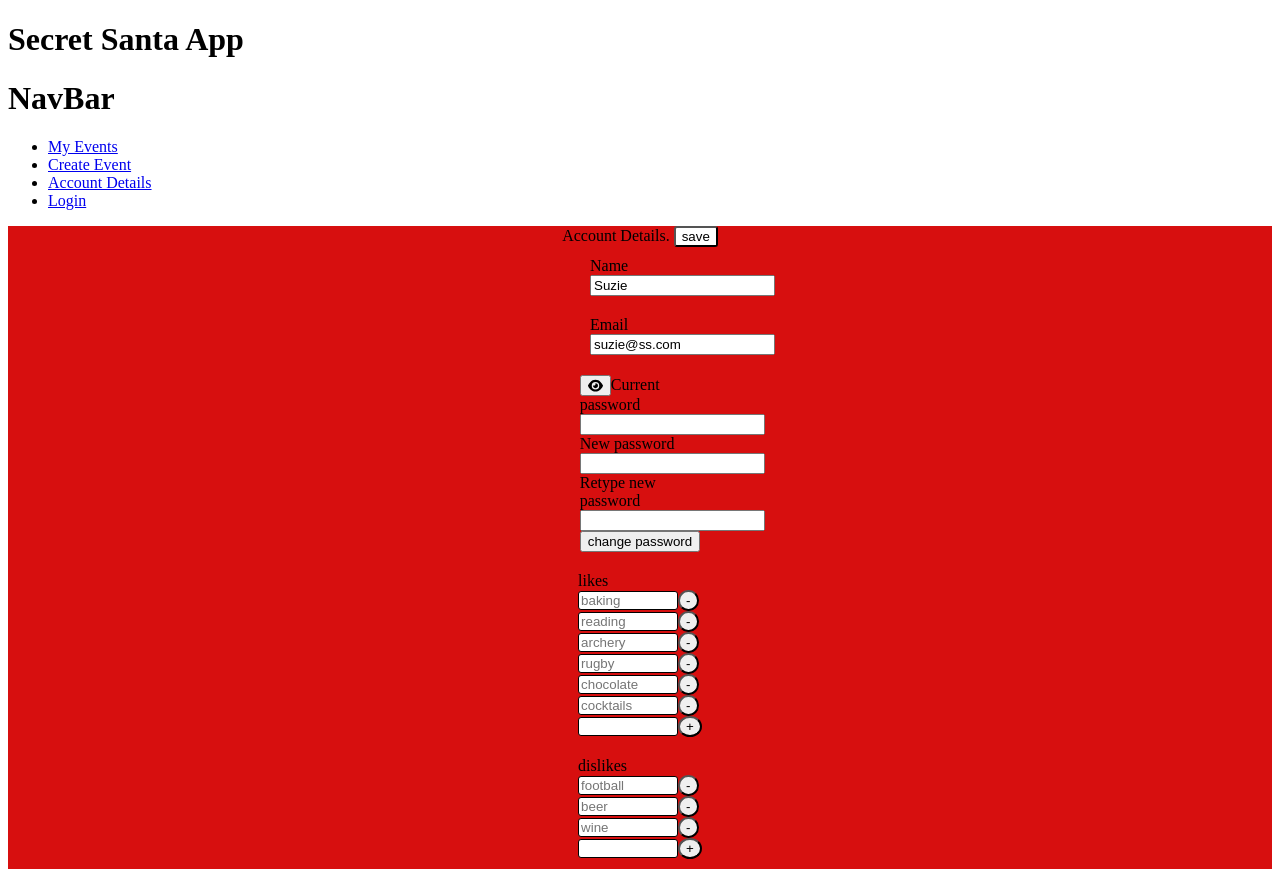
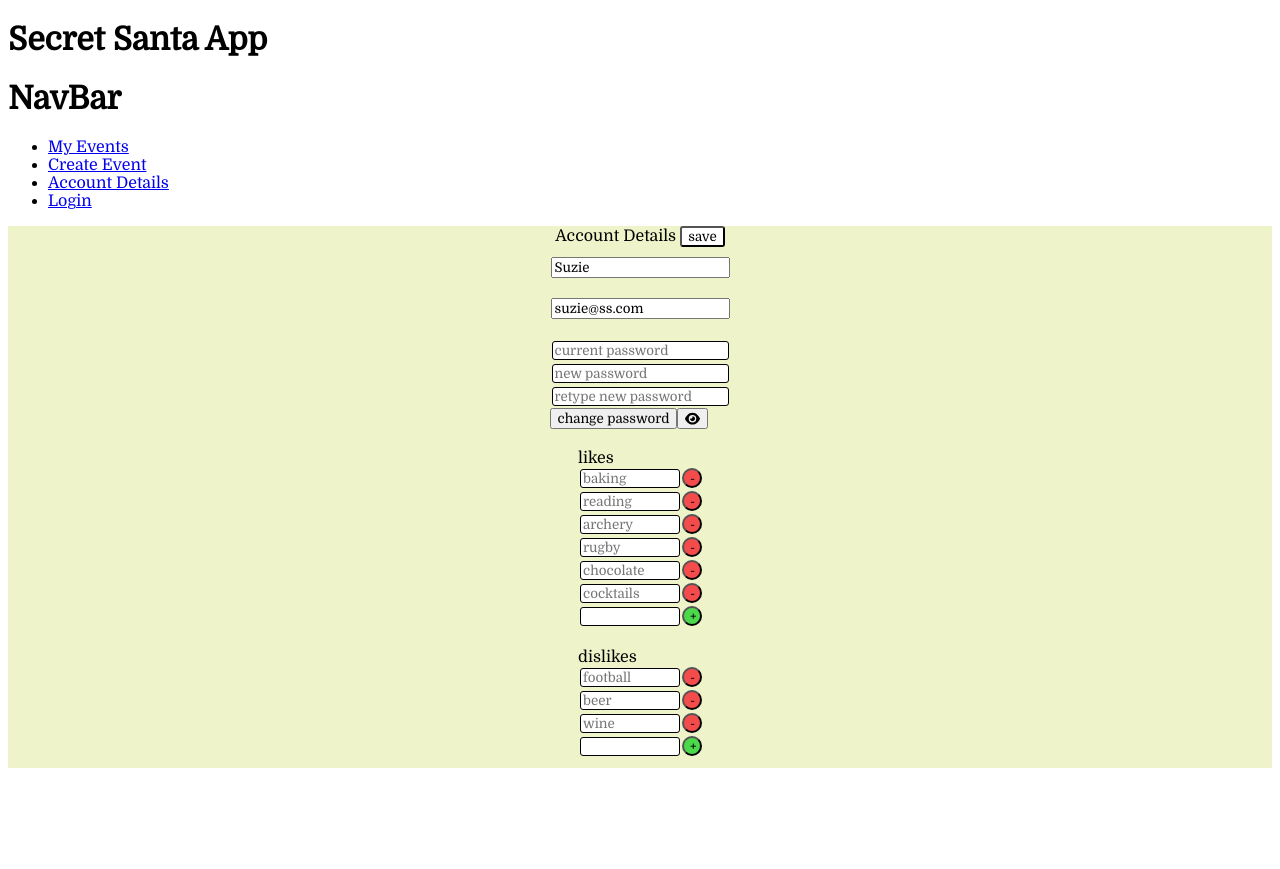
Before and after one commit to SuzBarnes/secret-santa, a React (Create React App) app: page /account-details in a window 1280 px wide. Both pictures are taken after a click on the button "edit". After the commit the page ends 829 px from the top, so only its background shows below. Built offline with nearby package versions, Linux system fonts and the light colour scheme.

Commit message:
some styling to accountDetails component

```diff
--- a/public/index.html
+++ b/public/index.html
@@ -3,6 +3,9 @@
   <head>
     <meta charset="utf-8" />
     <link rel="icon" href="%PUBLIC_URL%/favicon.ico" />
+    <link rel="preconnect" href="https://fonts.googleapis.com">
+<link rel="preconnect" href="https://fonts.gstatic.com" crossorigin>
+<link href="https://fonts.googleapis.com/css2?family=Dancing+Script:wght@600&family=Domine&display=swap" rel="stylesheet">
     <meta name="viewport" content="width=device-width, initial-scale=1" />
     <meta name="theme-color" content="#000000" />
     <meta
--- a/src/components/AccountDetails.js
+++ b/src/components/AccountDetails.js
@@ -1,3 +1,4 @@
+/* eslint-disable no-console */
 import React, { useState } from "react";
 import { FontAwesomeIcon } from "@fortawesome/react-fontawesome";
 import { faEye } from "@fortawesome/free-solid-svg-icons";
@@ -81,7 +82,7 @@ const AccountDetails = () => {
   return (
     <div className="account-details-container">
       <div className="account-details-title">
-        Account Details.{" "}
+        Account Details{" "}
         {notEditable ? (
           <button type="submit" onClick={() => setNotEditable(false)}>
             edit
@@ -100,77 +101,66 @@ const AccountDetails = () => {
       </div>
       <div className="fields-container">
         <div className="field-card">
-          <label className="field-tag" htmlFor="name">
-            Name
-            <input
-              className="field-value"
-              id="name"
-              name="name"
-              placeholder="name"
-              type="text"
-              value={fields.name}
-              onChange={handleChange}
-              readOnly={notEditable}
-            />
-          </label>
+          <input
+            className="field-value"
+            id="name"
+            name="name"
+            placeholder="name"
+            type="text"
+            value={fields.name}
+            onChange={handleChange}
+            readOnly={notEditable}
+          />
         </div>
         <div className="field-card">
-          <label className="field-tag" htmlFor="email">
-            Email
-            <input
-              className="field-value"
-              id="email"
-              name="email"
-              placeholder="email"
-              type="text"
-              value={fields.email}
-              onChange={handleChange}
-              readOnly={notEditable}
-            />
-          </label>
+          <input
+            className="field-value"
+            id="email"
+            name="email"
+            placeholder="email"
+            type="text"
+            value={fields.email}
+            onChange={handleChange}
+            readOnly={notEditable}
+          />
         </div>
         {!notEditable && (
           <div className="field-card">
-            <label className="field-tag" htmlFor="password">
-              <button type="submit" onClick={togglePassword}>
-                <FontAwesomeIcon
-                  icon={faEye}
-                  className="eyeIcon"
-                  data-testid="eye-icon"
-                />
-              </button>
-              Current password
+            <div className="password-container">
               <input
                 className="field-value"
                 name="password"
                 type={passwordShown ? "text" : "password"}
+                placeholder="current password"
                 value={checkPassword}
                 onChange={(event) => setCheckPassword(event.target.value)}
               />
-            </label>
-
-            <label className="field-tag" htmlFor="password">
-              New password
               <input
                 className="field-value"
                 name="password"
                 type={passwordShown ? "text" : "password"}
+                placeholder="new password"
                 value={newPassword}
                 onChange={(event) => setNewPassword(event.target.value)}
               />
-            </label>
-            <label className="field-tag" htmlFor="password">
-              Retype new password
               <input
                 className="field-value"
                 name="password"
                 type={passwordShown ? "text" : "password"}
+                placeholder="retype new password"
                 value={retypeNewPassword}
                 onChange={(event) => setRetypeNewPassword(event.target.value)}
               />
-            </label>
+            </div>
             <button type="submit" onClick={handlePasswordChange}>
               change password
+            </button>
+            <button type="button" onClick={togglePassword}>
+              <FontAwesomeIcon
+                icon={faEye}
+                className="eyeIcon"
+                data-testid="eye-icon"
+              />
             </button>
           </div>
         )}
@@ -209,7 +199,7 @@ const AccountDetails = () => {
               />
               {!notEditable && (
                 <button
-                  className="like-button"
+                  className="add-like-button"
                   data-testid="like-add-button"
                   type="submit"
                   onClick={handleLikeAdd}
@@ -256,7 +246,7 @@ const AccountDetails = () => {
               />
               {!notEditable && (
                 <button
-                  className="like-button"
+                  className="add-like-button"
                   data-testid="dislike-add-button"
                   type="submit"
                   onClick={handleDislikeAdd}
--- a/src/styles/_config.scss
+++ b/src/styles/_config.scss
@@ -1,2 +1,5 @@
-$main-color: rgb(215, 15, 15);
+$main-color: rgb(239, 243, 202);
 $border-radius: 3px;
+$main-button-color: white;
+$main-font-theme: 'Domine', serif;
+$written-font: 'Dancing Script', cursive;
--- a/src/styles/accountdetails.scss
+++ b/src/styles/accountdetails.scss
@@ -1,15 +1,11 @@
 @import "config";
-
-* {
-    box-sizing: border-box;
-}
 
 .account-details-container {
   background-color: $main-color;
   .account-details-title {
     text-align: center;
     button {
-            background-color: white;
+      background-color: $main-button-color;
       border-radius: $border-radius;
       cursor: pointer;
     }
@@ -21,21 +17,40 @@
     .field-card {
       margin: 10px auto;
       justify-content: center;
-            .field-tag {
-                display: block;
-                width: 100px;
-            }
       .like-container {
         .field-value {
           display: inline;
           background-color: white;
           border: 1px solid black;
           width: 100px;
+          margin: 2px;
           border-radius: $border-radius;
         }
         .like-button {
           display: inline;
           border-radius: 50%;
+          height: 20px;
+          width: 20px;
+          background-color: rgb(244, 76, 76);
+        }
+        .add-like-button {
+          display: inline;
+          border-radius: 50%;
+          height: 20px;
+          width: 20px;
+          background-color: rgb(75, 217, 75);
+        }
+      }
+      .password-container {
+        display: flex;
+        flex-direction: column;
+        justify-content: space-around;
+        .field-value {
+          display: inline;
+          background-color: white;
+          border: 1px solid black;
+          margin: 2px;
+          border-radius: $border-radius;
         }
       }
     }
--- a/src/styles/app.scss
+++ b/src/styles/app.scss
@@ -1,7 +1,10 @@
+@import "config";
+
 * {
-    box-sizing: border-box;
+  box-sizing: border-box;
+  font-family: $main-font-theme;
 }
 
 .App {
-    height: 100vh;
+  height: 100vh;
 }
```
Also changed, not shown: src/components/likeOrDislike.js (added, +31 -0 lines). Lines whose indentation alone changed are shown as unchanged.
